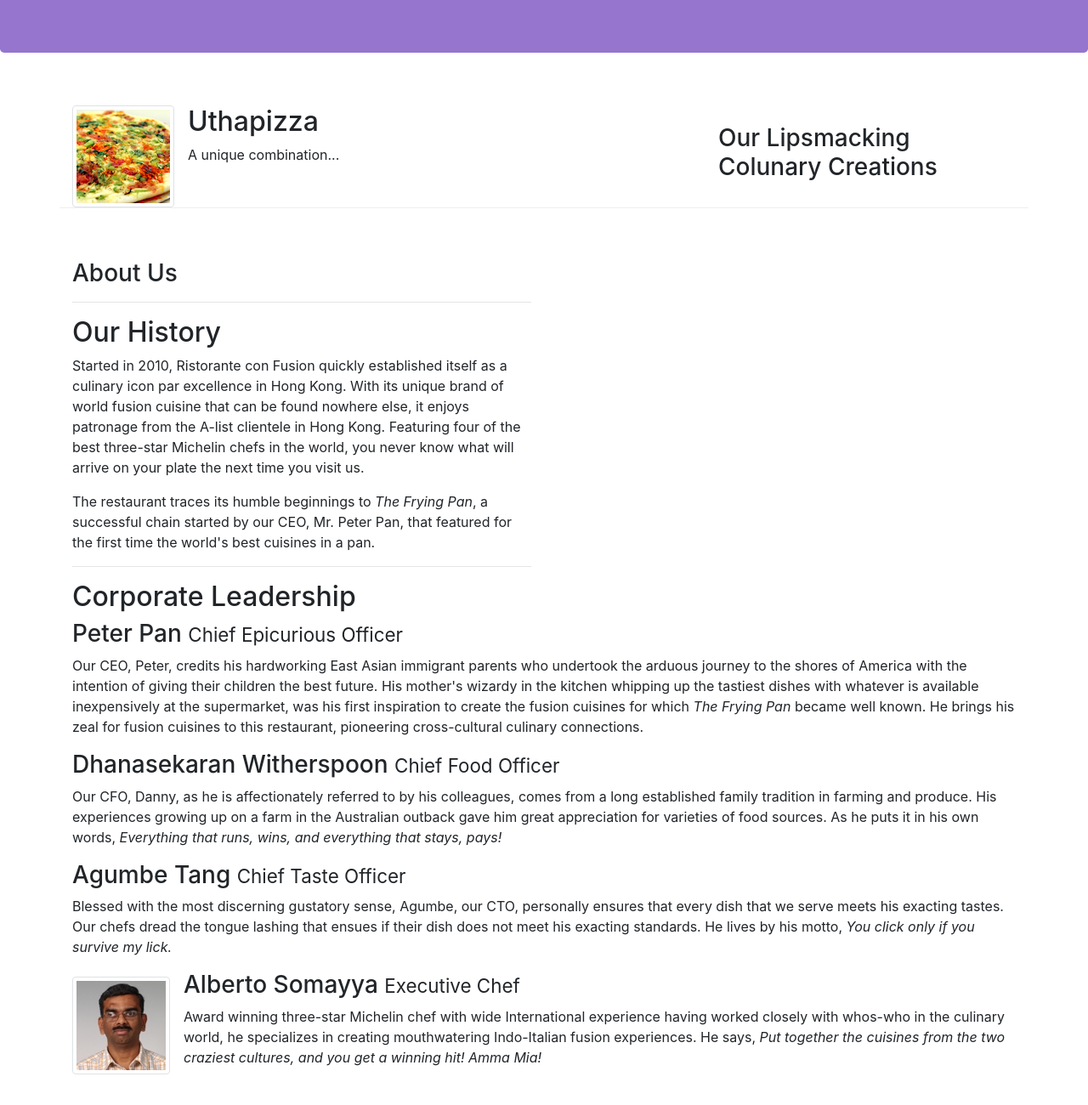
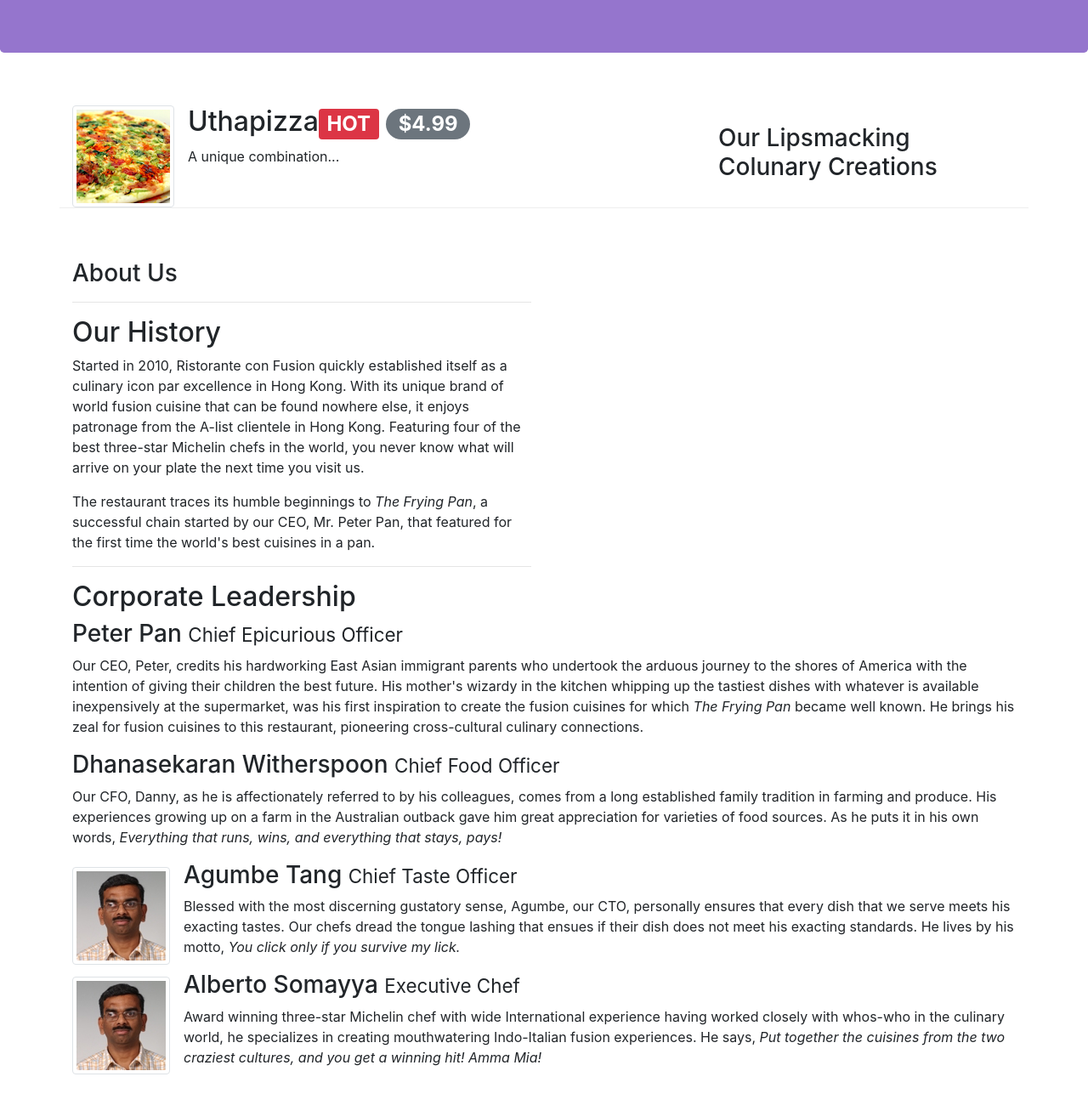
Before and after one commit to JJJya/Frontend-Week-4, a website: page index.html in a window 1280 px wide. Shown: the part 320-1620 px from the top of the page at 85% size. Drawn offline with nearby package versions, Linux system fonts and the light colour scheme.

Commit message:
Alerting Users

```diff
--- a/index.html
+++ b/index.html
@@ -26,7 +26,7 @@
             <button class="navbar-toggler" type="button" data-toggle="collapse" data-target="#Navbar">
                 <span class="navbar-toggler-icon"></span>
             </button>
-           <a class="navbar-brand mr-auto" href="#"><img src="img/logo.png" height="30" width="41"> </a>
+           <a class="navbar-brand mr-auto" href="#">    <img src="img/logo.png" height="30" width="41"> </a>
            <div class="collapse navbar-collapse" id="Navbar">
                 <ul class="navbar-nav mr-auto">
                     <li class="nav-item active"><a class="nav-link" href="#"><span class="fa fa-home fa-lg"></span> Home</a></li>
@@ -64,7 +64,8 @@
                     <img class="d-flex mr-3 img-thumbnail align-self-center"
                         src="img/uthappizza.png" alt="uthapizza">
                     <div class="media-body">
-                        <h2 class="mt-0">Uthapizza</h2>
+                        <h2 class="mt-0">Uthapizza<span class="badge badge-danger">HOT</span>
+                                                  <span class="badge badge-pill badge-secondary">$4.99</span></h2>
                         <p class="d-none d-sm-block">A unique combination...</p>
                     </div>
                 </div>
@@ -96,12 +97,28 @@
         <div class="row">
             <div class="col-12 col-sm-12">
                 <h2>Corporate Leadership</h2>
+                <!-- <img class="d-flex mr-3 img-thumbnail align-self-center"
+                    src="img" -->
+                <div class="media">
+                    <div class="media-body">
                         <h3>Peter Pan <small>Chief Epicurious Officer</small></h3>
                         <p class="d-none d-sm-block ">Our CEO, Peter, credits his hardworking East Asian immigrant parents who undertook the arduous journey to the shores of America with the intention of giving their children the best future. His mother's wizardy in the kitchen whipping up the tastiest dishes with whatever is available inexpensively at the supermarket, was his first inspiration to create the fusion cuisines for which <em>The Frying Pan</em> became well known. He brings his zeal for fusion cuisines to this restaurant, pioneering cross-cultural culinary connections.</p>
+                    </div>
+                </div>
+                <div class="media">
+                    <div class="media-body">
                         <h3>Dhanasekaran Witherspoon <small>Chief Food Officer</small></h3>
                         <p class="d-none d-sm-block ">Our CFO, Danny, as he is affectionately referred to by his colleagues, comes from a long established family tradition in farming and produce. His experiences growing up on a farm in the Australian outback gave him great appreciation for varieties of food sources. As he puts it in his own words, <em>Everything that runs, wins, and everything that stays, pays!</em></p>
+                    </div>
+                </div>
+                <div class="media">
+                    <img class="d-flex mr-3 img-thumbnail align-self-center"
+                        src="img/alberto.png" alt="alberto">
+                    <div class="media-body">
                         <h3>Agumbe Tang <small>Chief Taste Officer</small></h3>
                         <p class="d-none d-sm-block ">Blessed with the most discerning gustatory sense, Agumbe, our CTO, personally ensures that every dish that we serve meets his exacting tastes. Our chefs dread the tongue lashing that ensues if their dish does not meet his exacting standards. He lives by his motto, <em>You click only if you survive my lick.</em></p>
+                    </div>
+                </div>
                 <div class="media">
                     <img class="d-flex mr-3 img-thumbnail align-self-center"
                         src="img/alberto.png" alt="alberto">
```
Lines whose indentation alone changed are shown as unchanged.
